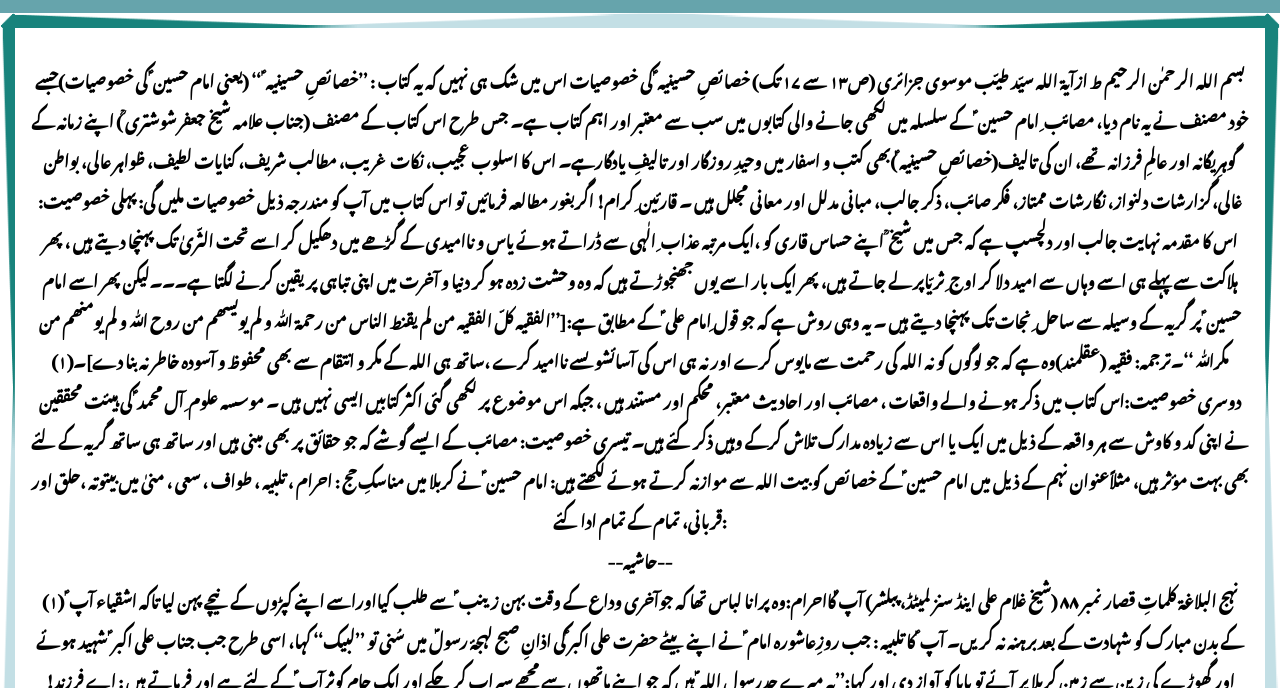
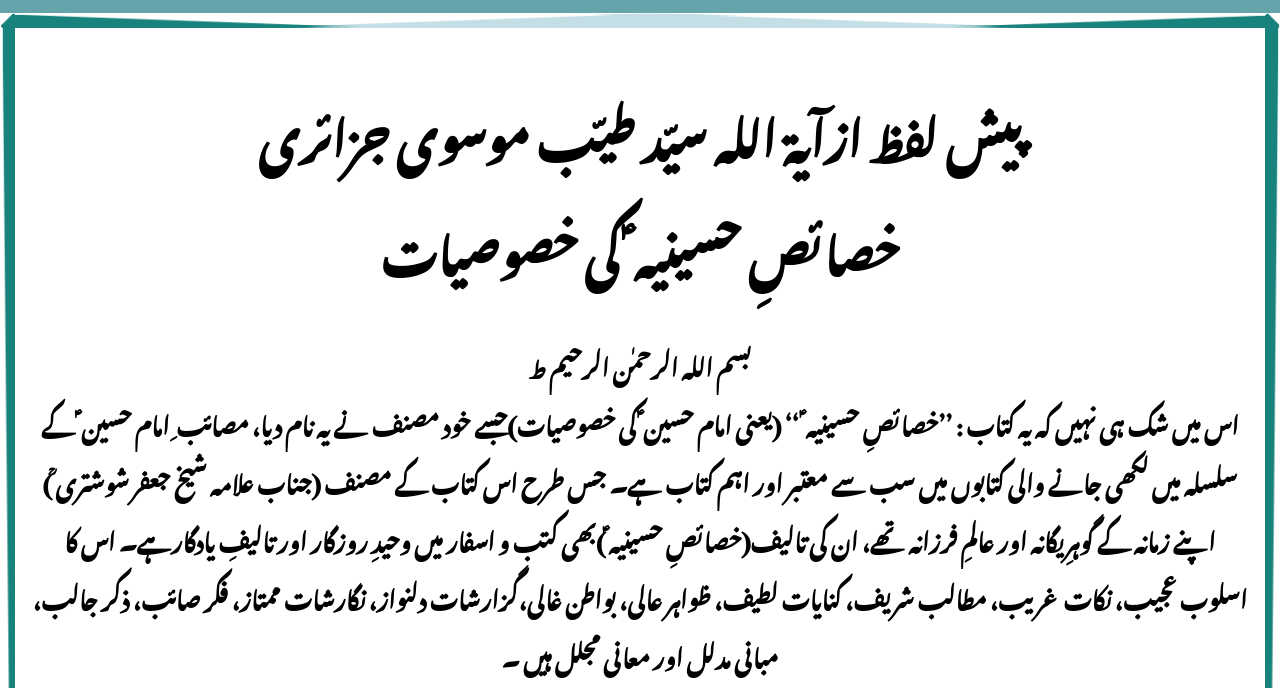
Before and after one commit to SyedMMehdiHussain/---------, a plain HTML site: page پیش لفظ.html in a window 1280 px wide. Shown: the part 112-800 px from the top of the page. Drawn offline with Linux system fonts and the light colour scheme; a web font is replaced by a local one.

Commit message:
pesh lafz drafting

```diff
--- a/پیش لفظ.html
+++ b/پیش لفظ.html
@@ -193,6 +193,7 @@
             font-family: "Noto Nastaliq Urdu", serif;
             font-optical-sizing: auto;
             font-weight: bold;
+            font-size: 23px;
             font-style: normal;
             background-color: #FFFFFF;
             border: 15px solid transparent;
@@ -227,96 +228,97 @@
 
 
         <center>
-            <p>
-                بسم اللہ الرحمٰن الرحیم ط
-                ازآیۃ اللہ سیّد طیّب موسوی جزائری (ص۱۳ سے ۱۷ تک)
-                خصائصِ حسینیہ ؑ کی خصوصیات
+            <p><h1>
+                پیش لفظ
+                ازآیۃ اللہ سیّد طیّب موسوی جزائری
+<br>                خصائصِ حسینیہ ؑ کی خصوصیات
+            </h1>
+                بسم اللہ الرحمٰن الرحیم ط<br>
 
                 اس میں شک ہی نہیں کہ یہ کتاب : ـ’’خصائصِ حسینیہ ؑ ‘‘ (یعنی امام حسین ؑ کی خصوصیات)جسے خود مصنف نے یہ نام
                 دیا، مصائب ِ امام حسین ؑ کے سلسلہ میں لکھی جانے والی کتابوں میں سب سے معتبر اور اہم کتاب ہے۔
                 جس طرح اس کتاب کے مصنف (جناب علامہ شیخ جعفر شوشتری ـؒ) اپنے زمانہ کے گوہرِیگانہ اور عالمِ فرزانہ تھے، ان
                 کی تالیف(خصائصِ حسینیہ ؑ)بھی کتب و اسفار میں وحیدِ روزگار اور تالیفِ یادگارہے۔ اس کا اسلوب عجیب، نکات
                 غریب، مطالب شریف، کنایات لطیف، ظواہر عالی، بواطن غالی،گزارشات دلنواز، نگارشات ممتاز، فکر صائب، ذکر جالب،
-                مبانی مدلل اور معانی مجلل ہیں ۔
-                قارئین ِ کرام! اگربغور مطالعہ فرمائیں تو اس کتاب میں آپ کو مندرجہ ذیل خصوصیات ملیں گی:
+                مبانی مدلل اور معانی مجلل ہیں ۔<br><br>
+                قارئین ِ کرام! اگربغور مطالعہ فرمائیں تو اس کتاب میں آپ کو مندرجہ ذیل خصوصیات ملیں گی<br>:
                 پہلی خصوصیت: اس کا مقدمہ نہایت جالب اور دلچسپ ہے کہ جس میں شیخ ؒ اپنے حساس قاری کو ،ایک مرتبہ عذاب ِ
                 الٰہی سے ڈراتے ہوئے یاس و ناامیدی کے گڑھے میں دھکیل کر اسے تحت الثّریٰ تک پہنچا دیتے ہیں ، پھر ہلاکت سے
                 پہلے ہی اسے وہاں سے امید دلا کر اوج ِ ثریّاپر لے جاتے ہیں، پھر ایک بار اسے یوں جھنجوڑتے ہیں کہ وہ وحشت
                 زدہ ہو کر دنیا و آخرت میں اپنی تباہی پر یقین کرنے لگتا ہے۔۔۔لیکن پھر اسے امام حسین ؑ پر گریہ کے وسیلہ
-                سے ساحل ِ نجات تک پہنچا دیتے ہیں ۔
+                سے ساحل ِ نجات تک پہنچا دیتے ہیں ۔<br><br>
                 یہ وہی روش ہے کہ جو قول ِامام علی ؑ کے مطابق ہے:[’’الفقیہ کلّ الفقیہ من لم یقنط الناس من رحمۃ اللّٰہ و
                 لم یویسھم من روح اللّٰہ و لم یومنھم من مکراللّٰہ ‘‘۔ترجمہ: فقیہ (عقلمند)وہ ہے کہ جو لوگوں کو نہ اللہ کی
                 رحمت سے مایوس کرے اور نہ ہی اس کی آسائشوںسے ناامید کرے ،ساتھ ہی اللہ کے مکر و انتقام سے بھی محفوظ و
-                آسودہ خاطر نہ بنا دے]۔(۱)
+                آسودہ خاطر نہ بنا دے]۔(۱)<br><br>
                 دوسری خصوصیت:اس کتاب میں ذکر ہونے والے واقعات ، مصائب اور احادیث معتبر، محکم اور مستند ہیں ، جبکہ اس
                 موضوع پر لکھی گئی اکثر کتابیں ایسی نہیں ہیں ۔ موسسہ علوم ِ آل محمد ؑ کی ہیئت محققین نے اپنی کد و کاوش
                 سے ہر واقعہ کے ذیل میں ایک یا اس سے زیادہ مدارک تلاش کرکے وہیں ذکر کئے ہیں۔
-                تیسری خصوصیت: مصائب کے ایسے گوشے کہ جو حقائق پر بھی مبنی ہیں اور ساتھ ہی ساتھ گریہ کے لئے بھی بہت مؤثر
+                <br><br>                تیسری خصوصیت: مصائب کے ایسے گوشے کہ جو حقائق پر بھی مبنی ہیں اور ساتھ ہی ساتھ گریہ کے لئے بھی بہت مؤثر
                 ہیں، مثلاًعنوان نہم کے ذیل میں امام حسین ؑ کے خصائص کو بیت اللہ سے موازنہ کرتے ہوئے لکھتے ہیں:
                 امام حسین ؑ نے کربلا میں مناسکِ حج : احرام ، تلبیہ ، طواف ، سعی ، منیٰ میں بیتوتہ ،حلق اور قربانی، تمام
                 کے تمام ادا کئے:
-                <br>--حاشیہ--<br>
-                (۱) نہج البلاغۃ کلماتِ قصار نمبر ۸۸ (شیخ غلام علی اینڈ سنز لمیٹڈ، پبلشر)
+                <br><br>
                 آپ ؑکااحرام:وہ پرانا لباس تھا کہ جوآخری وداع کے وقت بہن زینب ؑ سے طلب کیااوراسے اپنے کپڑوں کے نیچے پہن
-                لیا تاکہ اشقیاء آپ ؑ کے بدن مبارک کو شہادت کے بعدبرہنہ نہ کریں۔
+                لیا تاکہ اشقیاء آپ ؑ کے بدن مبارک کو شہادت کے بعدبرہنہ نہ کریں۔<br><br>
                 آپ ؑ کا تلبیہ : جب روزِعاشورہ امام ؑ نے اپنے بیٹے حضرت علی اکبر ؑکی اذانِ صبح
                 لہجۂ رسولؐ میں سُنی تو ’’لبیک‘‘ کہا، اسی طرح جب جناب علی اکبر ؑ شہید ہوئے اور گھوڑے کی زین سے زمینِ
                 کربلا پر آئے تو بابا کو آواز دی اور کہا:’’یہ میرے جدرسول اللہ ؐ ہیں کہ جو اپنے ہاتھوں سے مجھے سیراب کر
                 چکے اور ایک جامِ کوثرآپ ؑ کے لئے ہے اور فرماتے ہیں : اے فرزند!العجل العجل! جلدی میری طرف آئو‘‘، امام
-                حسین ؑ نے قول و فعل سے’’ لبیک ‘‘کہا۔
+                حسین ؑ نے قول و فعل سے’’ لبیک ‘‘کہا۔<br><br>
                 آپ ؑ کا طواف:طواف کے لئے ، بیت اللہ کی ضرورت ہے، امام حسین ؑ خود اپنے ساتھ یہ بیت اللہ کربلا لائے تھے،
                 جو ’محبۃ اللّٰہ‘ سے عبارت ہے اور شبِ عاشورہ آپ ؑ نے عبادت، ریاضت اور تلاوت کے ذریعہ اس’ بیت ِ محبت ‘کا
-                طواف فرمایا۔
+                طواف فرمایا۔<br><br>
                 آپ ؑ کی سعی:امام ؑ ہر شہید کے سرہانے آئے اور اس کا جنازہ خیموں میں لائے، یہ جانا اور آنا ستّر دَور سے
                 زیادہ تھا،یہی ’’سعی‘‘ تھی۔
-                قربانی:امام حسین ؑ نے روزِ عاشورہ ایسی ایسی قربانیاں دیں کہ جو :اولیاء اللہ کی،اور اصفیاء اللہ کی قربانی
+                <br><br>قربانی:امام حسین ؑ نے روزِ عاشورہ ایسی ایسی قربانیاں دیں کہ جو :اولیاء اللہ کی،اور اصفیاء اللہ کی قربانی
                 تھی، ان میں ایک ایسی قربانی تھی کہ جو ذبیح اللّٰہ حضرت اسماعیل ؑ سے بھی افضل تھی، وہ قربانی آپ ؑ کے
-                فرزند جناب علی اکبر ؑکی تھی۔
+                فرزند جناب علی اکبر ؑکی تھی۔<br><br>
                 حلق: مناسکِ حج میں سے ایک’ حلق‘ (یعنی سر تراشنا) ، امام حسین ؑ نے بجائے بال دینے کے سر ہی راہِ الٰہی میں
-                دے دیا۔
+                دے دیا۔<br><br>
                 بیتوتہ: اعمالِ حج کا آخری رکن منیٰ میں تین دن کا قیام ہے، جسے امام ؑ نے اِس طرح ادا کیا کہ آپ ؑ کا بدن
-                ِمبارک تین دن تک صحرائے کربلا میں بے گورو کفن پڑا رہا۔
+                ِمبارک تین دن تک صحرائے کربلا میں بے گورو کفن پڑا رہا۔<br><br>
                 چوتھی خصوصیت:اس کتاب کی ایک اور عجیب بات کہ جو پڑھنے والوں کی توجہ اپنی طرف کھینچتی ہے وہ یہ ہے کہ:
                 مختلف واقعے اور متعدد حوادث کہ جو ظاہر میں جدا نظر آتے ہیں اور جن کے درمیان کوئی ارتباط و اشتراک نہیں
                 ملتا، انہیں ایک عنوان کے ذیل میں جمع کیا گیا، یہ اس مصنف کا کمال ہے کہ اس نے ان چیزوں میں مشترکات کو
-                تلاش کرکے انہیں مروارید کے دانوں کی طرح ایک رشتہ میں پرو دیا، مثلاً ’باب دہم ‘ میںکہتے ہیں:
+                تلاش کرکے انہیں مروارید کے دانوں کی طرح ایک رشتہ میں پرو دیا، مثلاً ’باب دہم ‘ میں کہتے ہیں:
                 ’’باب دہم - منقولہ خطابات میںکہ جو زیارات ِ امام حسین ؑ سے مخصوص ہیں اور ان کے علاوہ کسی بھی انبیاء ؑ
                 اور ائمّہ ؑ کے لئے منقول نہیں ، اور ان کی کچھ قسمیں ہیں‘‘:(یہاں تک کہ کہتے ہیں) ’’ آپ ؑ کی کچھ زیارتوں
                 میں’تلبیہ‘ آئی ہے، مثلاً وہ زیارت کہ جو آپ ؑ پر سلام کے بعد آئی: ’’(لبّیک یا داعی اللّٰہ) اورسات بار
                 اس کی تکرار آئی ہے، اور اس کے بعد سات بار ’تلبیہ ‘ دہرانے کی وجہ یوں فرماتے ہیں‘‘:
                 ’’دوسری وجہ یہ ہے کہ یہ سات ’تلبیہ‘ جواب ہیں (یعنی سات لبیک ہیں) امام ؑ کے سات استغاثوں کے لئے جو آپ ؑ
-                نے مختلف مقامات پر فرمائے ،اول: جب مکہ مکرمہ سے نکلتے ہوئے یہ الفاظ فرمائے:
+                نے مختلف مقامات پر فرمائے ،<br><br>اول: جب مکہ مکرمہ سے نکلتے ہوئے یہ الفاظ فرمائے:
                 ’’۔۔۔جو بھی چاہتا ہے کہ میری راہ میں اپنی جان دے ، وہ اللہ سے ملاقات کے لئے اپنی کمر باندھ لے اور ہمارے
-                ساتھ چل نکلے، میں انشاء اللہ کل صبح مکہ سے نکل رہا ہوں‘‘۔
+                ساتھ چل نکلے، میں ان شاء اللہ کل صبح مکہ سے نکل رہا ہوں‘‘۔
                 اس کے بعد ، امام ؑ کے تمام استغاثے ایک ایک کرکے نقل کئے ، یہاں تک کہ ساتویں استغاثہ پر پہنچے، اور یہ وہ
                 استغاثہ تھا کہ جب کربلا میں اشقیاء کے درمیان پھنس گئے تھے، تو بنی اسد کے لوگوں کو جناب حبیب بن مظاہر ؓ
                 کے توسط سے نصرت کے لئے بلایاتھا ، پس دیکھیں کہ شیخ مرحوم نے کس طرح سے متعدد استغاثوں اور مختلف لوگوں کو
-                مدد کے لئے پکارنے کو ایک عنوان کے تحت جمع کیا۔
+                مدد کے لئے پکارنے کو ایک عنوان کے تحت جمع کیا۔<br><br>
                 پانچویں خصوصیت : امام ؑ کی مجالسِ عزاکی تاریخ کوکس عجیب طرح سے بیان کیاکہ جو کہیں اور آپ کو نہیں ملے
-                گا، لہٰذا ’’چوتھے مقصد ‘‘ کو پانچ حصوں میں تقسیم کیا: (اول) وہ مجالس کہ جو خلقتِ آدم ؑ سے پہلے
+                گا، لہٰذا ’’چوتھے مقصد ‘‘ کو پانچ حصوں میں تقسیم کیا: (اول)<br> وہ مجالس کہ جو خلقتِ آدم ؑ سے پہلے
                 ہوئیں،(دوم) وہ مجالس کہ جو آدم ؑ کی خلقت کے بعد اور امام حسین ؑ کی ولادت سے پہلے منعقد ہوئیں، (سوم)وہ
                 مجالس کہ جو امام ؑ کی ولادت کے بعد اور شہادت سے پہلے ہوئیں،(چہارم)وہ مجالس کہ جوآپ ؑ کی شہادت کے بعد اس
                 دنیائے فانی میں منعقد ہوئیں،( پنجم) وہ مجالس کہ جودنیا کے فنا ہونے کے بعد روزِقیامت برپا ہوں گی، اس کے
                 بعد ہر عنوان کے ذیل میں متعدد مجالس مدارکِ معتبرہ سے نقل کیں مثلاً فقط ’عنوان سوم ‘ میں تیس(۳۰) مجالس کا
-                ذکر فرمایا۔
+                ذکر فرمایا۔<br><br>
                 مترجم نے فقط انہی پانچ خصوصیات کا ذکر مختصراًکیا، وگرنہ یہ کتاب بہت زیادہ خصوصیات کی حامل ہے،جیسے امام
                 حسین ؑ پر گریہ کا نماز اور روزہ وغیرہ سے موازنہ، زمینِ کربلا کا دیگر زمینوں سے مقابلہ، امام ؑ کے مدفن کا
                 دیگر مدفنوں سے موازنہ، امام ؑ کی زیارت کا دیگر زیارتوں سے مقابلہ،۔۔۔اسی سبب سے علامہ محقق، آقا بزرگ
                 تھرانی (صاحب الذریعۃ) اس کتاب کی تجلیل و تعظیم میںلکھتے ہیں:
                 ’’یہ کتاب (خصائص حسینیہ) جلیل ترین کتابوں میں سے ہے کہ
-                جو واقعۂ کربلا پر لکھی گئی ہے بلکہ کسی نے بھی ایسی کتاب نہیں لکھی(۱)‘‘۔
+                جو واقعۂ کربلا پر لکھی گئی ہے بلکہ کسی نے بھی ایسی کتاب نہیں لکھی(۲)‘‘۔
 
 
 
 
 
-                ٰٰؓ
 
 
 
 
                 <br>--حاشیہ--<br>
-                (۱) نقباء البشر ج۱ ، ص۲۸۶۔
+                <br>(۱) <br>نہج البلاغۃ کلماتِ قصار نمبر ۸۸ (شیخ غلام علی اینڈ سنز لمیٹڈ، پبلشر)
+                (۲) نقباء البشر ج۱ ، ص۲۸۶۔
 
 
 
```
